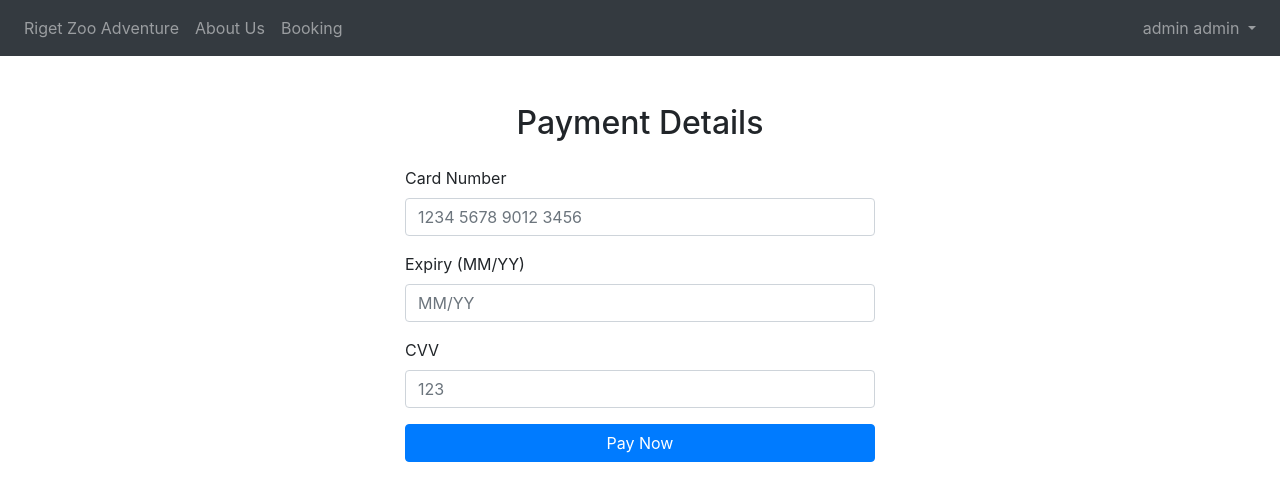
After one commit to Nickolatte/new-mock, a Flask app: page /payment in a window 1280 px wide. The commit adds this page. Shown: the top 501 px of the page. Run offline with Flask 3, Linux system fonts and the light colour scheme; a user stored in the database is signed in; some libraries are stand-ins or nearby versions.

Commit message:
ver 6.2
get rid of pls

```diff
--- a/website/models.py
+++ b/website/models.py
@@ -38,3 +38,9 @@ class HotelBooking(db.Model):
     room_id = db.Column(db.Integer, db.ForeignKey('room.id'), nullable=False)
     user_id = db.Column(db.Integer, db.ForeignKey('user.id'), nullable=False)
     user = db.relationship('User', backref='hotel_bookings', lazy=True)
+
+
+class TicketPrice(db.Model):
+    id = db.Column(db.Integer, primary_key=True)
+    adult = db.Column(db.Float, default=20.0)
+    child = db.Column(db.Float, default=10.0)
--- /dev/null
+++ b/website/templates/payment.html
@@ -0,0 +1,80 @@
+{% extends "base.html" %} {% block content %}
+
+<div class="container mt-5" style="max-width: 500px">
+  <h2 class="mb-4 text-center">Payment Details</h2>
+
+  <form method="POST">
+    <!-- Card Number -->
+    <div class="mb-3">
+      <label class="form-label">Card Number</label>
+      <input
+        type="text"
+        name="card_number"
+        id="card_number"
+        class="form-control"
+        maxlength="19"
+        placeholder="1234 5678 9012 3456"
+        required
+      />
+    </div>
+
+    <!-- Expiry -->
+    <div class="mb-3">
+      <label class="form-label">Expiry (MM/YY)</label>
+      <input
+        type="text"
+        name="expiry"
+        id="expiry"
+        class="form-control"
+        maxlength="5"
+        placeholder="MM/YY"
+        required
+      />
+    </div>
+
+    <!-- CVV -->
+    <div class="mb-3">
+      <label class="form-label">CVV</label>
+      <input
+        type="text"
+        name="cvv"
+        class="form-control"
+        maxlength="4"
+        placeholder="123"
+        required
+      />
+    </div>
+
+    <button type="submit" class="btn btn-primary w-100">Pay Now</button>
+  </form>
+</div>
+
+<!-- CARD FORMAT SCRIPT -->
+<script>
+  const cardInput = document.getElementById("card_number");
+
+  cardInput.addEventListener("input", function () {
+    let value = cardInput.value.replace(/\D/g, "");
+    value = value.substring(0, 16);
+    value = value.replace(/(.{4})/g, "$1 ").trim();
+    cardInput.value = value;
+  });
+</script>
+
+<!-- EXPIRY FORMAT SCRIPT -->
+<script>
+  const expiryInput = document.getElementById("expiry");
+
+  expiryInput.addEventListener("input", function () {
+    let value = expiryInput.value.replace(/\D/g, "");
+    value = value.substring(0, 4);
+
+    if (value.length > 2) {
+      value = value.slice(0, 2) + "/" + value.slice(2);
+    }
+
+    expiryInput.value = value;
+  });
+</script>
+
+{% endblock %}
--- a/website/views.py
+++ b/website/views.py
@@ -99,32 +99,38 @@ def signup():
 @views.route('/booking', methods=['GET', 'POST'])
 @login_required
 def booking():
+    import datetime
+    from flask import session
+
     if request.method == 'POST':
-        import datetime
         booking_date_str = request.form.get('date')
         adults = request.form.get('adults', type=int)
         children = request.form.get('children', type=int)
+
         if not booking_date_str:
             flash('Please select a booking date.', category='error')
+
         elif (adults is None or adults < 0) or (children is None or children < 0):
             flash('Ticket numbers must be zero or positive.', category='error')
+
         else:
-            from .models import Booking
             try:
-                booking_date = datetime.datetime.strptime(booking_date_str, '%Y-%m-%d').date()
+                booking_date = datetime.datetime.strptime(
+                    booking_date_str, '%Y-%m-%d'
+                ).date()
             except ValueError:
                 flash('Invalid date format.', category='error')
                 return render_template('booking.html', user=current_user)
-            new_booking = Booking(
-                bookingdate=booking_date,
-                adultticket=adults,
-                childticket=children,
-                user_id=current_user.id
-            )
-            db.session.add(new_booking)
-            db.session.commit()
-            flash('Booking successful!', category='success')
-            return redirect(url_for('views.booking'))
+
+
+            session['ticket_booking'] = {
+                'booking_date': booking_date_str,
+                'adults': adults,
+                'children': children
+            }
+
+            return redirect(url_for('views.payment'))
+
     return render_template('booking.html', user=current_user)
 
 
@@ -185,10 +191,17 @@ def hotelbooking():
 @login_required
 def confirm_booking(room_id):
     from datetime import datetime
+    from flask import session
     from .models import HotelBooking, Room
 
-    checkin = datetime.strptime(request.form.get('checkin'), '%Y-%m-%d').date()
-    checkout = datetime.strptime(request.form.get('checkout'), '%Y-%m-%d').date()
+    checkin = datetime.strptime(
+        request.form.get('checkin'), '%Y-%m-%d'
+    ).date()
+
+    checkout = datetime.strptime(
+        request.form.get('checkout'), '%Y-%m-%d'
+    ).date()
+
     adults = int(request.form.get('adults'))
     children = int(request.form.get('children'))
 
@@ -205,21 +218,15 @@ def confirm_booking(room_id):
         flash("Sorry, this room was just booked.", "error")
         return redirect(url_for('views.hotelbooking'))
 
-    new_booking = HotelBooking(
-        checkin=checkin,
-        checkout=checkout,
-        adults=adults,
-        children=children,
-        room_id=room.id,
-        user_id=current_user.id
-    )
+    session['hotel_booking'] = {
+        'room_id': room.id,
+        'checkin': checkin.strftime('%Y-%m-%d'),
+        'checkout': checkout.strftime('%Y-%m-%d'),
+        'adults': adults,
+        'children': children
+    }
 
-    db.session.add(new_booking)
-    db.session.commit()
-
-    flash("Room booked successfully!", "success")
-    return redirect(url_for('views.home'))
-
+    return redirect(url_for('views.payment'))
 
 @views.route('/add-room', methods=['GET', 'POST'])
 @login_required
@@ -294,6 +301,94 @@ def my_bookings():
     return render_template('my_bookings.html', ticket_bookings=ticket_bookings, hotel_bookings=hotel_bookings, user=current_user)
 
 
+import re
+from datetime import datetime
+from flask import session
+
+@views.route('/payment', methods=['GET', 'POST'])
+@login_required
+def payment():
+    from .models import Booking, HotelBooking
+
+    if request.method == 'POST':
+
+        # Get form data
+        card_number = request.form.get('card_number', '').replace(" ", "")
+        expiry = request.form.get('expiry', '')
+        cvv = request.form.get('cvv', '')
+
+        # --------------------
+        # VALIDATION
+        # --------------------
+
+        # Card must be exactly 16 digits
+        if not card_number.isdigit() or len(card_number) != 16:
+            flash("Card number must be exactly 16 digits.", "error")
+            return redirect(url_for('views.payment'))
+
+        # Expiry must be MM/YY
+        if not re.match(r'^\d{2}/\d{2}$', expiry):
+            flash("Expiry must be in MM/YY format.", "error")
+            return redirect(url_for('views.payment'))
+
+        # Optional: check month is valid (01–12)
+        month, year = expiry.split('/')
+        if int(month) < 1 or int(month) > 12:
+            flash("Invalid expiry month.", "error")
+            return redirect(url_for('views.payment'))
+
+        # CVV must be 3 or 4 digits
+        if not cvv.isdigit() or len(cvv) not in [3, 4]:
+            flash("CVV must be 3 or 4 digits.", "error")
+            return redirect(url_for('views.payment'))
+
+        # --------------------
+        # SAVE BOOKING AFTER "PAYMENT"
+        # --------------------
+
+        # Ticket booking
+        if 'ticket_booking' in session:
+            data = session.pop('ticket_booking')
+
+            new_booking = Booking(
+                bookingdate=datetime.strptime(data['booking_date'], '%Y-%m-%d').date(),
+                adultticket=data['adults'],
+                childticket=data['children'],
+                user_id=current_user.id
+            )
+
+            db.session.add(new_booking)
+            db.session.commit()
+
+            flash("Payment successful! Ticket booked.", "success")
+            return redirect(url_for('views.home'))
+
+        # Hotel booking
+        if 'hotel_booking' in session:
+            data = session.pop('hotel_booking')
+
+            new_booking = HotelBooking(
+                checkin=datetime.strptime(data['checkin'], '%Y-%m-%d').date(),
+                checkout=datetime.strptime(data['checkout'], '%Y-%m-%d').date(),
+                adults=data['adults'],
+                children=data['children'],
+                room_id=data['room_id'],
+                user_id=current_user.id
+            )
+
+            db.session.add(new_booking)
+            db.session.commit()
+
+            flash("Payment successful! Hotel booked.", "success")
+            return redirect(url_for('views.home'))
+
+        # If no booking found
+        flash("No pending booking found.", "error")
+        return redirect(url_for('views.home'))
+
+    return render_template('payment.html', user=current_user)
+
+
 #Admin functions
 
 @views.route('/admin')
```
Also changed, not shown: website/templates/admin.html (+28 -0 lines), website/templates/booking.html (+46 -19 lines), instance/database.db.
